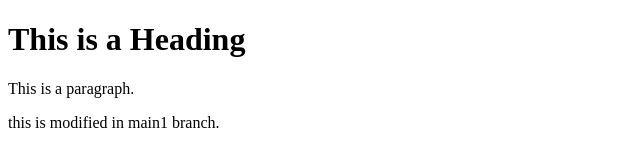
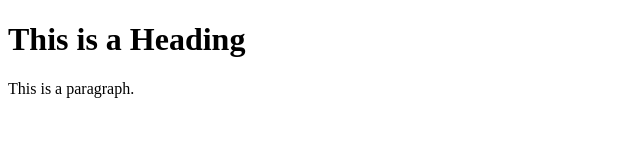
Before and after one commit to vickyberylsystems/training, a plain HTML site: page app/index.html in a window 1280 px wide. Shown: the whole page, without its empty margins (0-640 px from the left). Drawn offline with Linux system fonts and the light colour scheme.

Commit message:
change done

```diff
--- a/app/index.html
+++ b/app/index.html
@@ -7,7 +7,7 @@
 
 <h1>This is a Heading</h1>
 <p>This is a paragraph.</p>
-<p>this is modified in main1 branch.</p>
+
 
 </body>
 </html>
```
